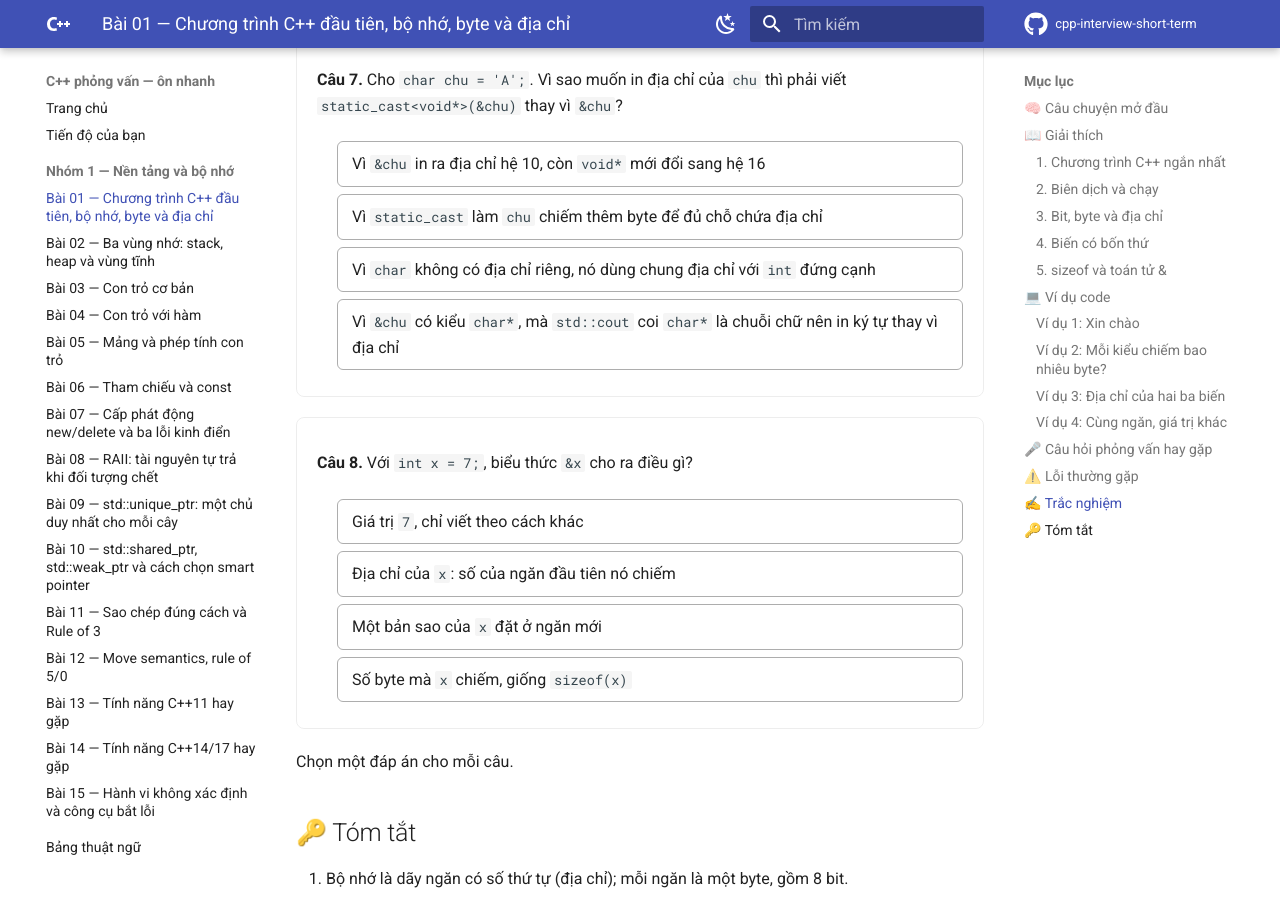
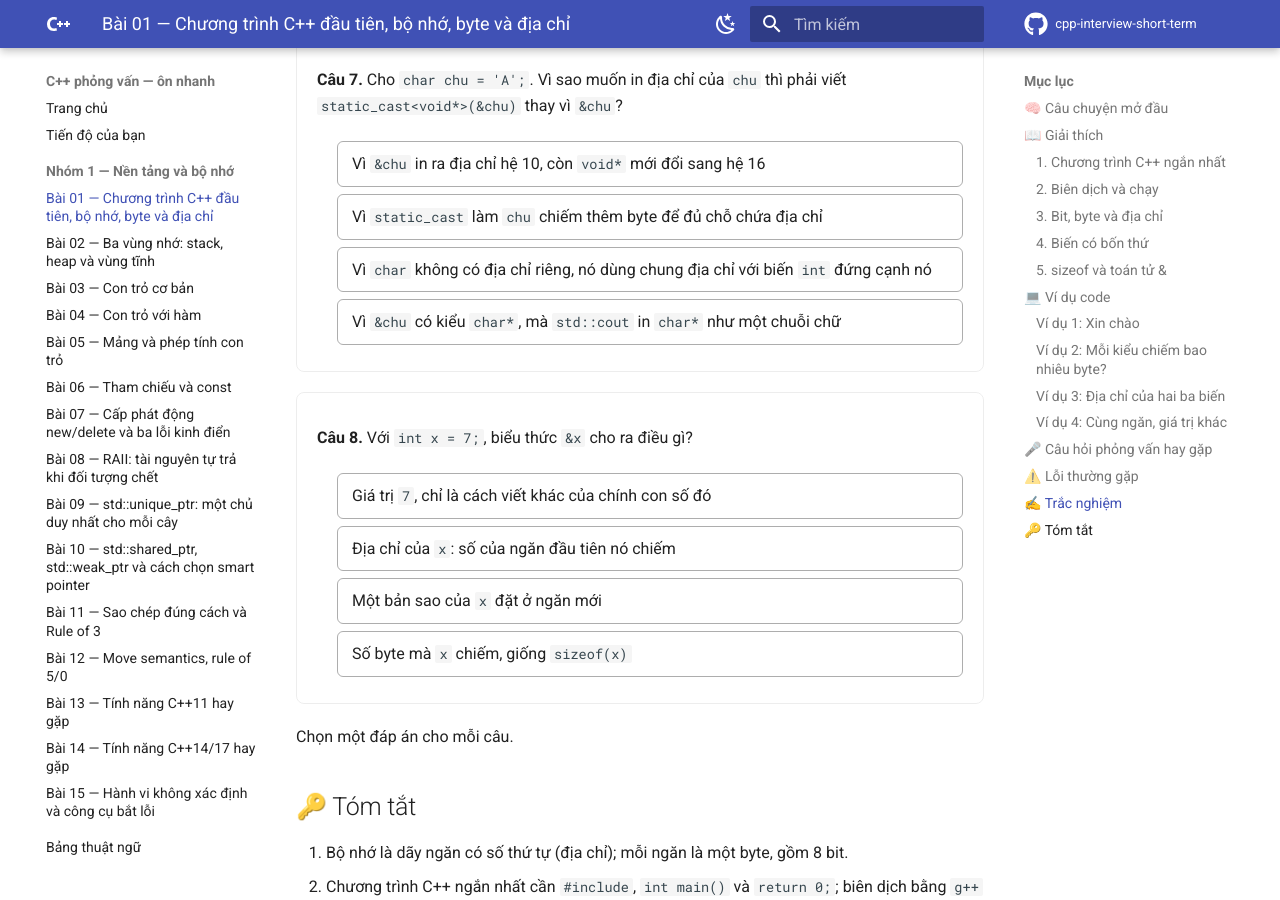
Before and after one commit to hungnguyen010518/cpp-interview-short-term, an MkDocs documentation site: the page built from docs/nhom-1-nen-tang-bo-nho/01-bo-nho-byte-dia-chi.md, in a window 1280 px wide and 900 px high, scrolled down 14103 px. Built offline with MkDocs 1.6.1 and Material for MkDocs 9.7.7, drawn with Linux system fonts in a browser that asks for light colours; comment, search, counter and statistics services are not loaded; some of the changed text lies outside the part shown.

Commit message:
fix: Bài 01 — cân bằng độ dài đáp án đúng trong trắc nghiệm
Co-Authored-By: Claude Sonnet 5.5 <noreply@anthropic.com>

```diff
--- a/docs/nhom-1-nen-tang-bo-nho/01-bo-nho-byte-dia-chi.md
+++ b/docs/nhom-1-nen-tang-bo-nho/01-bo-nho-byte-dia-chi.md
@@ -475,8 +475,8 @@ std::cout << sizeof(a) + sizeof(c) << "\n";
 <div class="cau-hoi" data-dap-an="1" markdown>
 **Câu 7.** Cho `char chu = 'A';`. Vì sao muốn in địa chỉ của `chu` thì phải viết `static_cast<void*>(&chu)` thay vì `&chu`?
 
-- Vì `&chu` có kiểu `char*`, mà `std::cout` coi `char*` là chuỗi chữ nên in ký tự thay vì địa chỉ
-- Vì `char` không có địa chỉ riêng, nó dùng chung địa chỉ với `int` đứng cạnh
+- Vì `&chu` có kiểu `char*`, mà `std::cout` in `char*` như một chuỗi chữ
+- Vì `char` không có địa chỉ riêng, nó dùng chung địa chỉ với biến `int` đứng cạnh nó
 - Vì `&chu` in ra địa chỉ hệ 10, còn `void*` mới đổi sang hệ 16
 - Vì `static_cast` làm `chu` chiếm thêm byte để đủ chỗ chứa địa chỉ
 
@@ -486,7 +486,7 @@ std::cout << sizeof(a) + sizeof(c) << "\n";
 <div class="cau-hoi" data-dap-an="2" markdown>
 **Câu 8.** Với `int x = 7;`, biểu thức `&x` cho ra điều gì?
 
-- Giá trị `7`, chỉ viết theo cách khác
+- Giá trị `7`, chỉ là cách viết khác của chính con số đó
 - Địa chỉ của `x`: số của ngăn đầu tiên nó chiếm
 - Số byte mà `x` chiếm, giống `sizeof(x)`
 - Một bản sao của `x` đặt ở ngăn mới
```
Also changed, not shown: other parts of docs/nhom-1-nen-tang-bo-nho/01-bo-nho-byte-dia-chi.md (+1 -1 lines).
